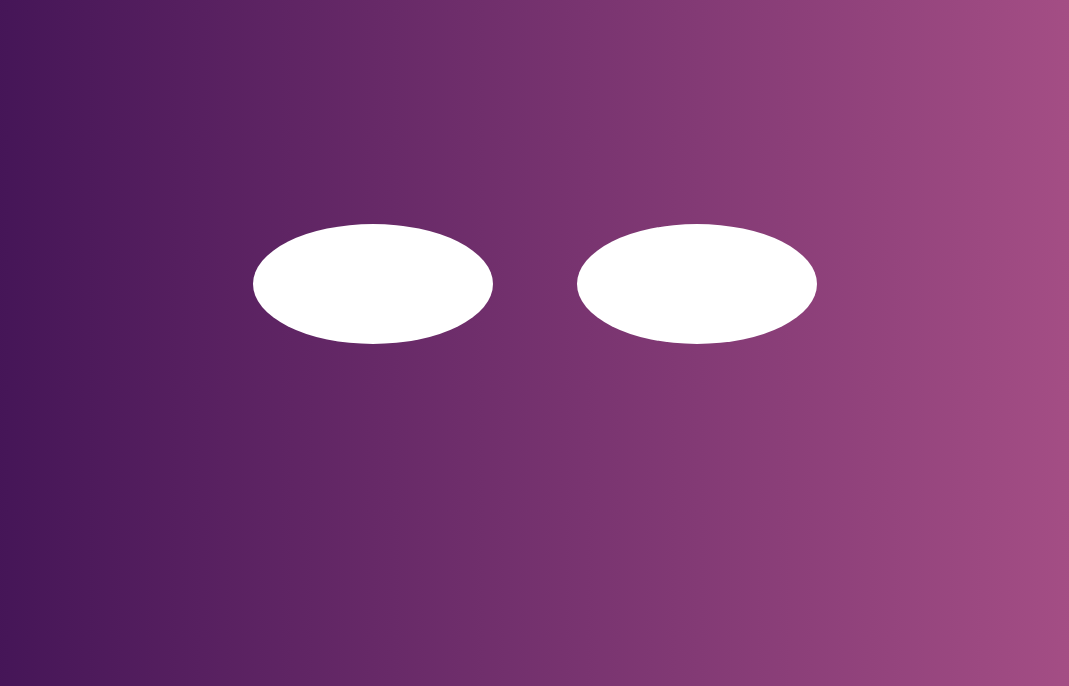
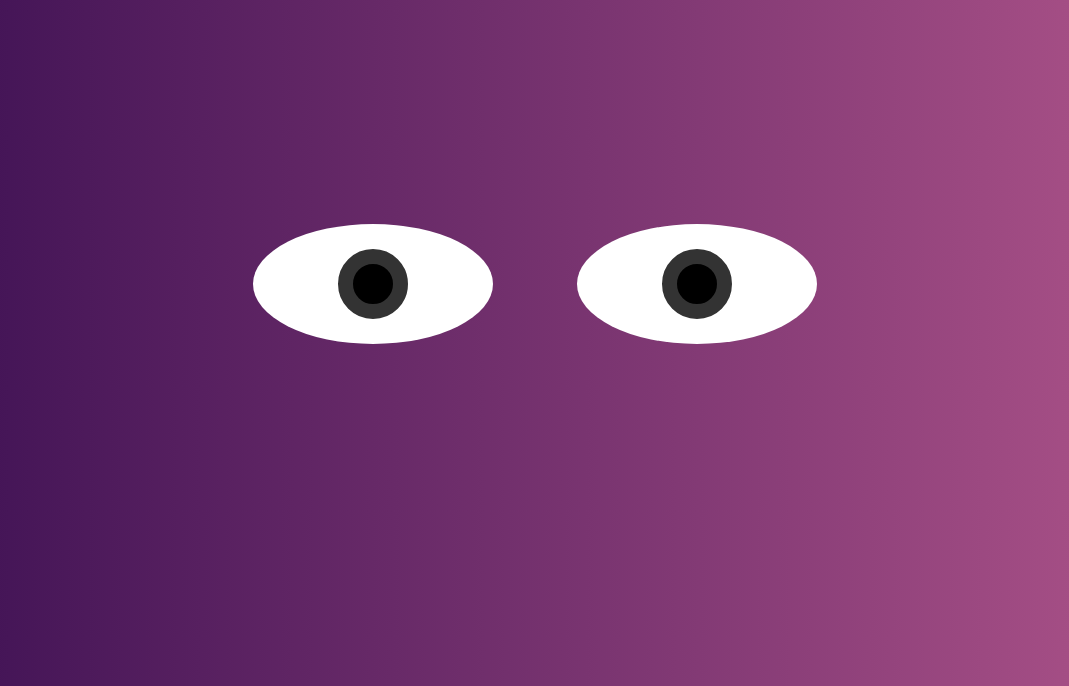
Before and after one commit to johnmwaura08/eyes-follow-cursor, a plain HTML site: page eyes.html in a window 1280 px wide. Shown: the part 114-800 px from the top of the page, without its empty margins (105-1174 px from the left). Drawn offline with Linux system fonts and the light colour scheme.

Commit message:
added eye balls now

```diff
--- a/eyes.css
+++ b/eyes.css
@@ -27,7 +27,20 @@ background: linear-gradient(to right, #3c1053, #ad5389); /* W3C, IE 10+/ Edge, F
     display: inline-block;
     margin: 40px;
     border-radius: 50%;
+    position: relative;
+    overflow: hidden;
 
+}
+.ball{
+    width: 40px;
+    height: 40px;
+    background: #000;
+    position: absolute;
+    top: 50%;
+    left: 50%;
+    transform: translate(-50%,-50%);
+    border-radius: 50%;
+    border: 15px solid #333;
 
 
 }
```
